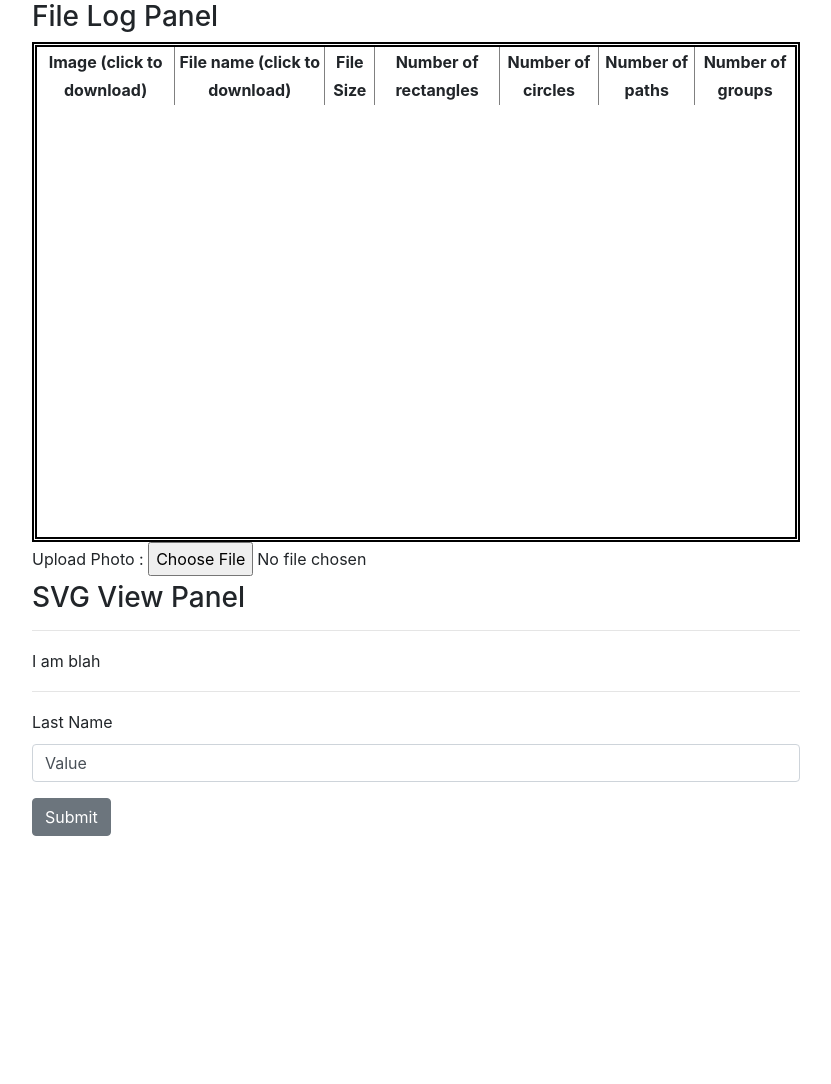
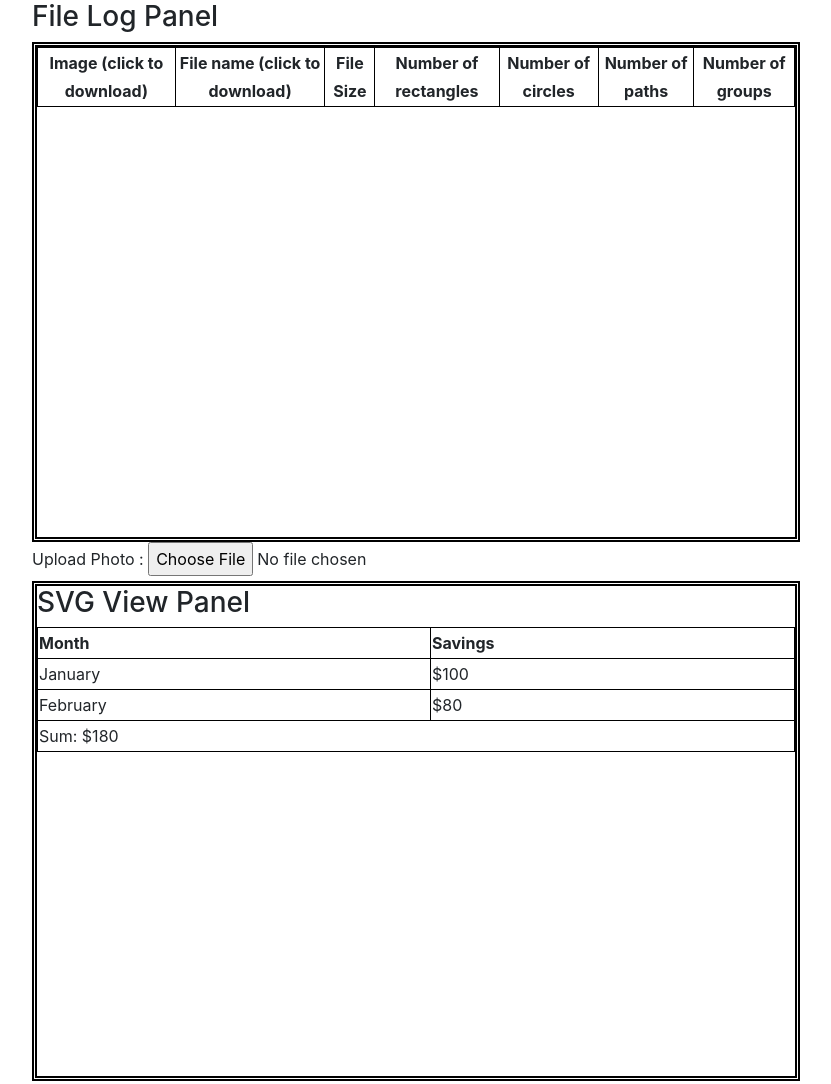
Before and after one commit to JamesMoreau/svg-image-Editor, a website: page public/index.html in a window 1280 px wide. Shown: the top 1084 px of the page, without its empty margins (224-1055 px from the left). Before the commit the page ends 836 px from the top, so only its background shows below. Drawn offline with nearby package versions, Linux system fonts and the light colour scheme; no server answers.

Commit message:
clickable download image + started view panel

```diff
--- a/app.js
+++ b/app.js
@@ -99,6 +99,7 @@ app.get('/getFiles', function (req, res) {
 
     let string = cLib.SVGtoJSON_Wrapper(__dirname + '/uploads/' + files[x], './parser/test/schemaFiles/svg.xsd');
     if (string.localeCompare("{}") == 0) {
+      console.log('failed to validate svg image ' + files[x]);
       continue;
     }
 
--- a/public/index.html
+++ b/public/index.html
@@ -48,8 +48,25 @@
        <input type="file" id="file" name='file' onChange=" return submitForm();">
        <input type="hidden" id="filecount" value='0'>
 
-    <div>
+    <div style="height:500px; overflow:auto; border:5px double black;">
         <h3>SVG View Panel</h3>
+        <table id = "svg_image_view_table" style="width:100%" rules="all">
+            <tr>
+                <th>Month</th>
+                <th>Savings</th>
+            </tr>
+            <tr>
+                <td>January</td>
+                <td>$100</td>
+            </tr>
+            <tr>
+                <td>February</td>
+                <td>$80</td>
+            </tr>
+            <tr>
+                <td colspan="2">Sum: $180</td>
+            </tr>
+        </table>
 
     </div>
 
--- a/public/index.js
+++ b/public/index.js
@@ -54,7 +54,7 @@ function appendLogToHtml(files) {
     for (let i = 0; i < files.length; i += 1) {
         let row = "<tr>";
 
-        row += '<td><img src=uploads/' + files[i].fileName + ' border=3 height=150 width=150></td>';
+        row += '<td><a download="' + files[i].fileName + '" href="uploads/' + files[i].fileName + '"> <img src=uploads/' + files[i].fileName + ' border=3 height=150 width=150> </a></td>';
 
         // console.log(files[i]);
         // console.log(row);
--- a/public/style.css
+++ b/public/style.css
@@ -42,3 +42,6 @@ input[type=submit], button {
         width: 100% !important;
     }
 }
+table, th, td {
+    border: 1px solid black;
+  }
```
